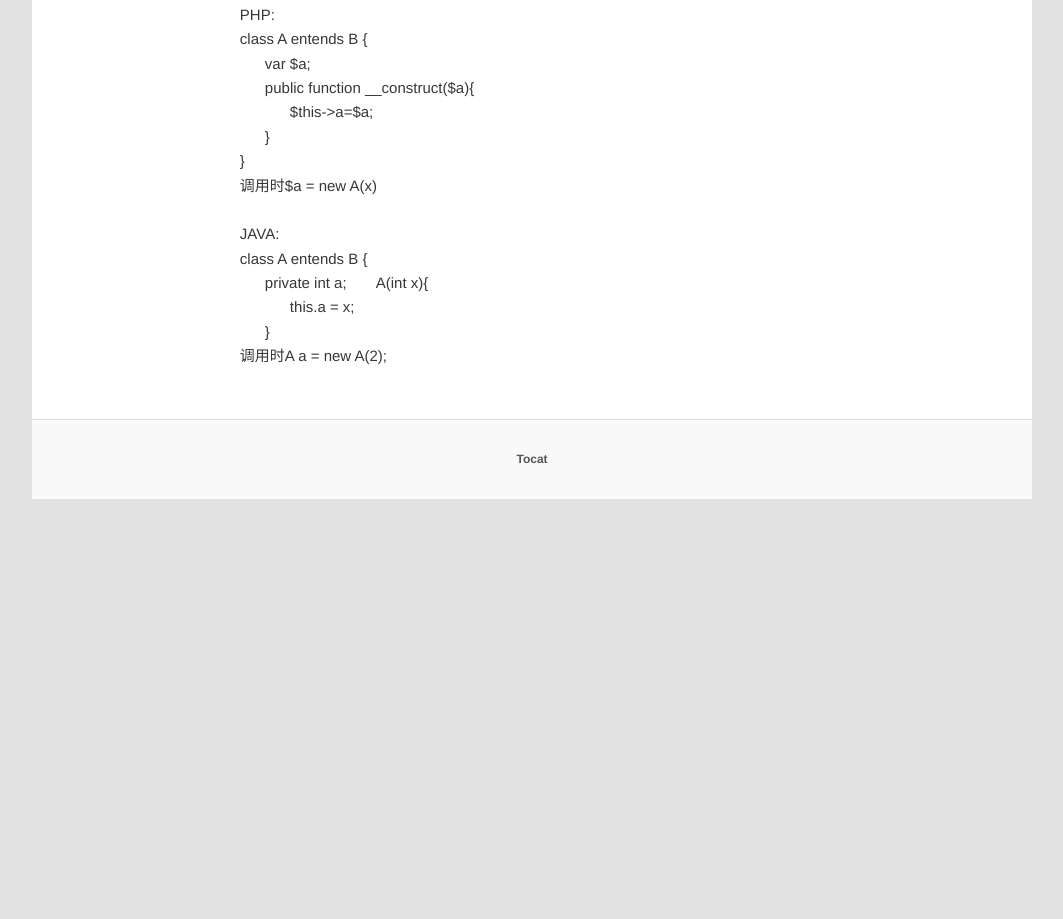
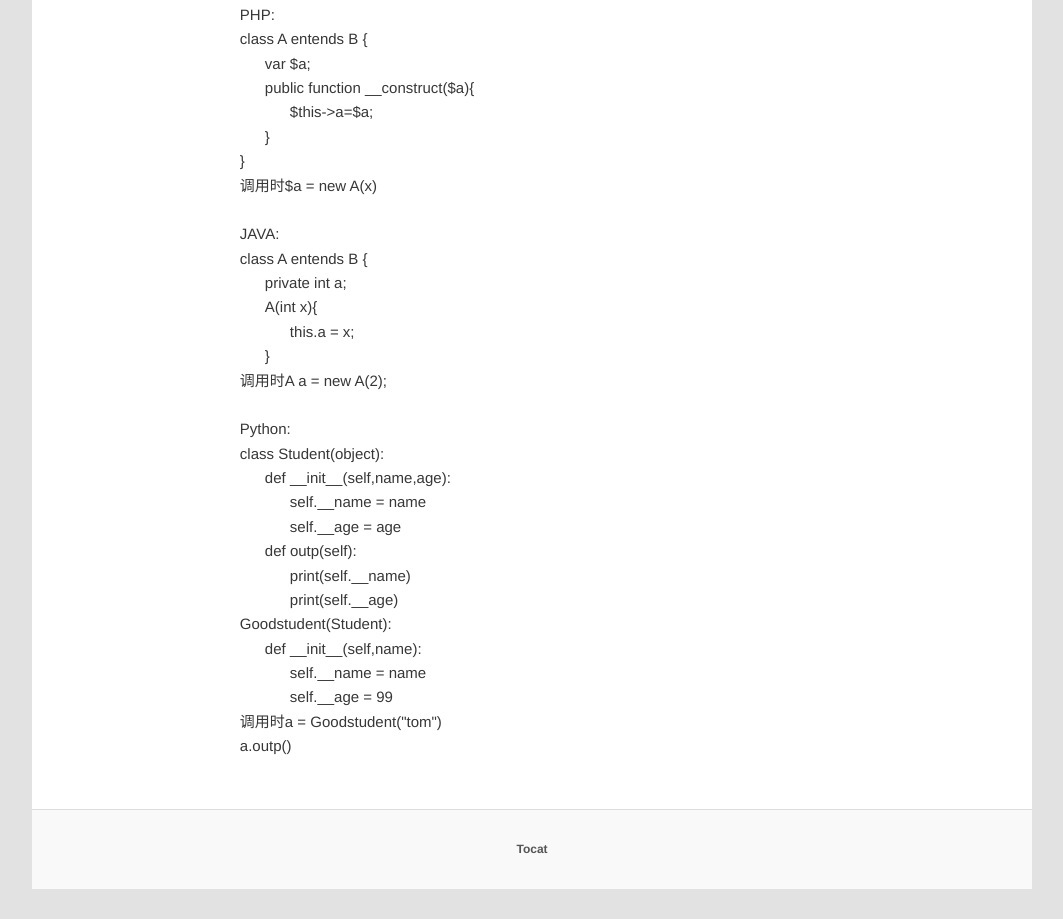
Before and after one commit to Tocat/tocat.github.io, a plain HTML site: page phppythonjavalei.html in a window 1280 px wide. Shown: the part 512-1431 px from the top of the page, without its empty margins (108-1171 px from the left). Before the commit the page ends 1041 px from the top, so only its background shows below. Drawn offline with Linux system fonts and the light colour scheme.

Commit message:
Update phppythonjavalei.html

```diff
--- a/phppythonjavalei.html
+++ b/phppythonjavalei.html
@@ -72,13 +72,26 @@
 <p align="left">最近在加强JAVA和Python，今天刚看了Python中类的定义，与其他的都不同，做一下笔记</p>
 <p align="left">PHP:<br>class A entends B {<br>&nbsp;&nbsp;&nbsp;&nbsp;&nbsp;&nbsp;var $a;<br>&nbsp;&nbsp;&nbsp;&nbsp;&nbsp;&nbsp;public function __construct($a){<br>&nbsp;&nbsp;&nbsp;&nbsp;&nbsp;&nbsp;&nbsp;&nbsp;&nbsp;&nbsp;&nbsp;&nbsp;$this->a=$a;<br>&nbsp;&nbsp;&nbsp;&nbsp;&nbsp;&nbsp;}<br>}<br>调用时$a = new A(x)</p>
 <p align="left">JAVA:<br>class A entends B {<br>
-	&nbsp;&nbsp;&nbsp;&nbsp;&nbsp;&nbsp;private int a;
+	&nbsp;&nbsp;&nbsp;&nbsp;&nbsp;&nbsp;private int a;<br>
 	&nbsp;&nbsp;&nbsp;&nbsp;&nbsp;&nbsp;A(int x){<br>
 	&nbsp;&nbsp;&nbsp;&nbsp;&nbsp;&nbsp;&nbsp;&nbsp;&nbsp;&nbsp;&nbsp;&nbsp;this.a = x;<br>
 	&nbsp;&nbsp;&nbsp;&nbsp;&nbsp;&nbsp;}<br>
 	调用时A a = new A(2);
 </p>
+<p align="left">Python:<br>class Student(object):<br>
+	&nbsp;&nbsp;&nbsp;&nbsp;&nbsp;&nbsp;def __init__(self,name,age):<br>
+	&nbsp;&nbsp;&nbsp;&nbsp;&nbsp;&nbsp;&nbsp;&nbsp;&nbsp;&nbsp;&nbsp;&nbsp;self.__name = name<br>
+	&nbsp;&nbsp;&nbsp;&nbsp;&nbsp;&nbsp;&nbsp;&nbsp;&nbsp;&nbsp;&nbsp;&nbsp;self.__age = age<br>
+	&nbsp;&nbsp;&nbsp;&nbsp;&nbsp;&nbsp;def outp(self):<br>
+	&nbsp;&nbsp;&nbsp;&nbsp;&nbsp;&nbsp;&nbsp;&nbsp;&nbsp;&nbsp;&nbsp;&nbsp;print(self.__name)<br>
+	&nbsp;&nbsp;&nbsp;&nbsp;&nbsp;&nbsp;&nbsp;&nbsp;&nbsp;&nbsp;&nbsp;&nbsp;print(self.__age)<br>
+	Goodstudent(Student):<br>
+	&nbsp;&nbsp;&nbsp;&nbsp;&nbsp;&nbsp;def __init__(self,name):<br>
+	&nbsp;&nbsp;&nbsp;&nbsp;&nbsp;&nbsp;&nbsp;&nbsp;&nbsp;&nbsp;&nbsp;&nbsp;self.__name = name<br>
+	&nbsp;&nbsp;&nbsp;&nbsp;&nbsp;&nbsp;&nbsp;&nbsp;&nbsp;&nbsp;&nbsp;&nbsp;self.__age = 99<br>
 
+	调用时a = Goodstudent("tom")<br>a.outp()
+</p>
 			</div><!-- .entry-content -->
 
 	<footer class="entry-meta">
```
